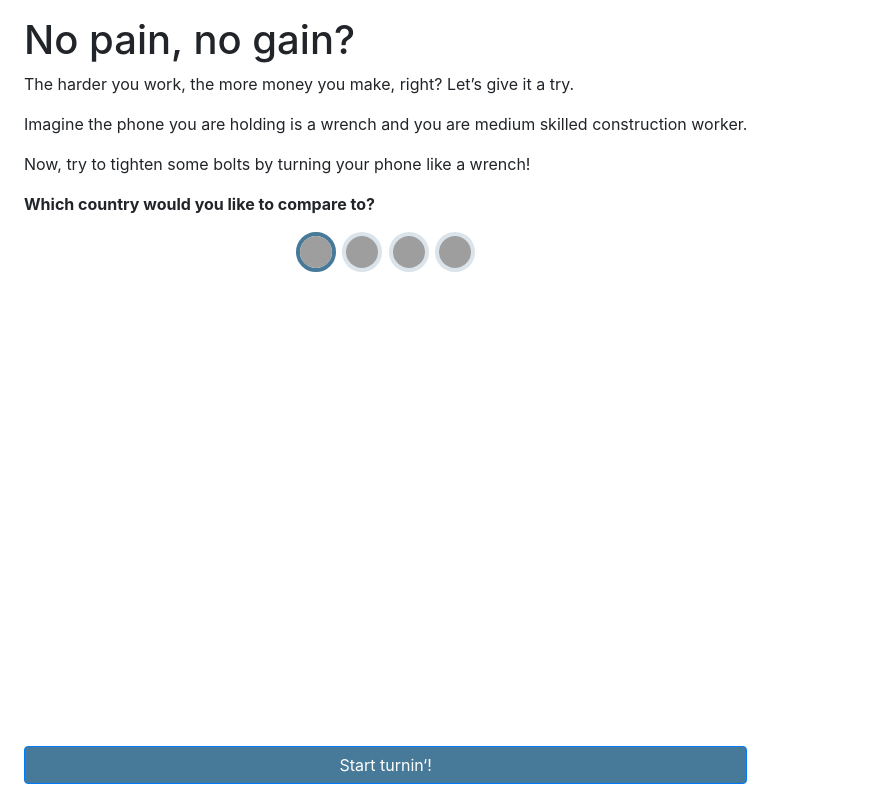
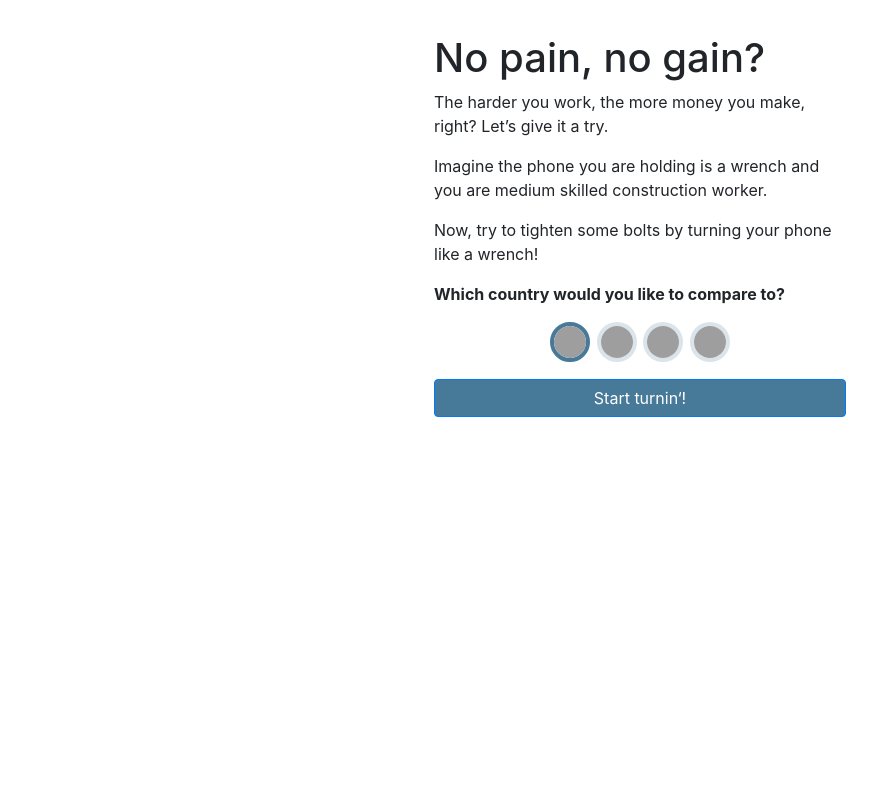
Before and after one commit to veproza/purchasing-power-game, a Preact app: page / in a window 1280 px wide. Shown: the whole page, without its empty margins (0-885 px from the left). Built offline with nearby package versions, Linux system fonts and the light colour scheme; grey boxes are pictures that could not be loaded; what bind-decorator would draw is missing.

Commit message:
Added some basic limiting on desktop-sized browsers

```diff
--- a/src/sass/_ContentPage.sass
+++ b/src/sass/_ContentPage.sass
@@ -9,7 +9,7 @@
     background: $primaryColor
   .country-selector
     text-align: center
-    margin-top: $padding-y
+    margin: $padding-y 0
     button
       display: inline-block
       position: relative
--- a/src/sass/index.sass
+++ b/src/sass/index.sass
@@ -13,7 +13,14 @@ canvas
 
 @import "ContentPage"
 @import "GamePage"
-
+#root
+  text-align: center
+  .main
+    width: 100%
+    max-width: 460px
+    display: inline-block
+    position: relative
+    text-align: left
 .score-wrapper
   display: flex
   flex-flow: row
```
